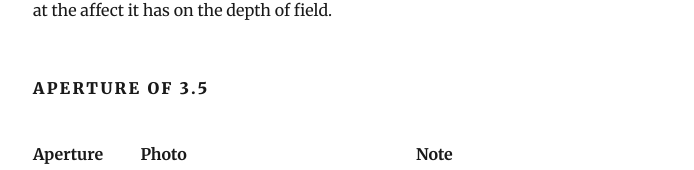
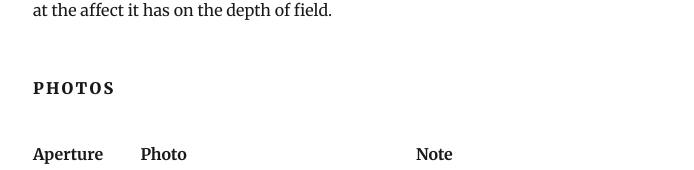
Before and after one commit to mncharlton/photoblog, a Gatsby site: page /blog/depthOfFieldStudy/depthOfFieldStudy/ in a window 1280 px wide. Shown: the part 255-425 px from the top of the page, without its empty margins (292-986 px from the left). Built offline with nearby package versions, Linux system fonts and the light colour scheme; Gatsby itself is replaced by a stand-in of ours; some packages are replaced by stand-ins of ours.

Commit message:
correct heading

```diff
--- a/content/blog/depthOfFieldStudy/depthOfFieldStudy.md
+++ b/content/blog/depthOfFieldStudy/depthOfFieldStudy.md
@@ -7,7 +7,7 @@ description: "Studying depth of field with Aperture!"
 Keeping the focus on the same minifig (Han), changing the aperture and looking at the affect it has on the depth of field.
 
 
-#### Aperture of 3.5
+#### Photos
 
 | Aperture | Photo | Note |
 | ---- | ---- | --- |
```
